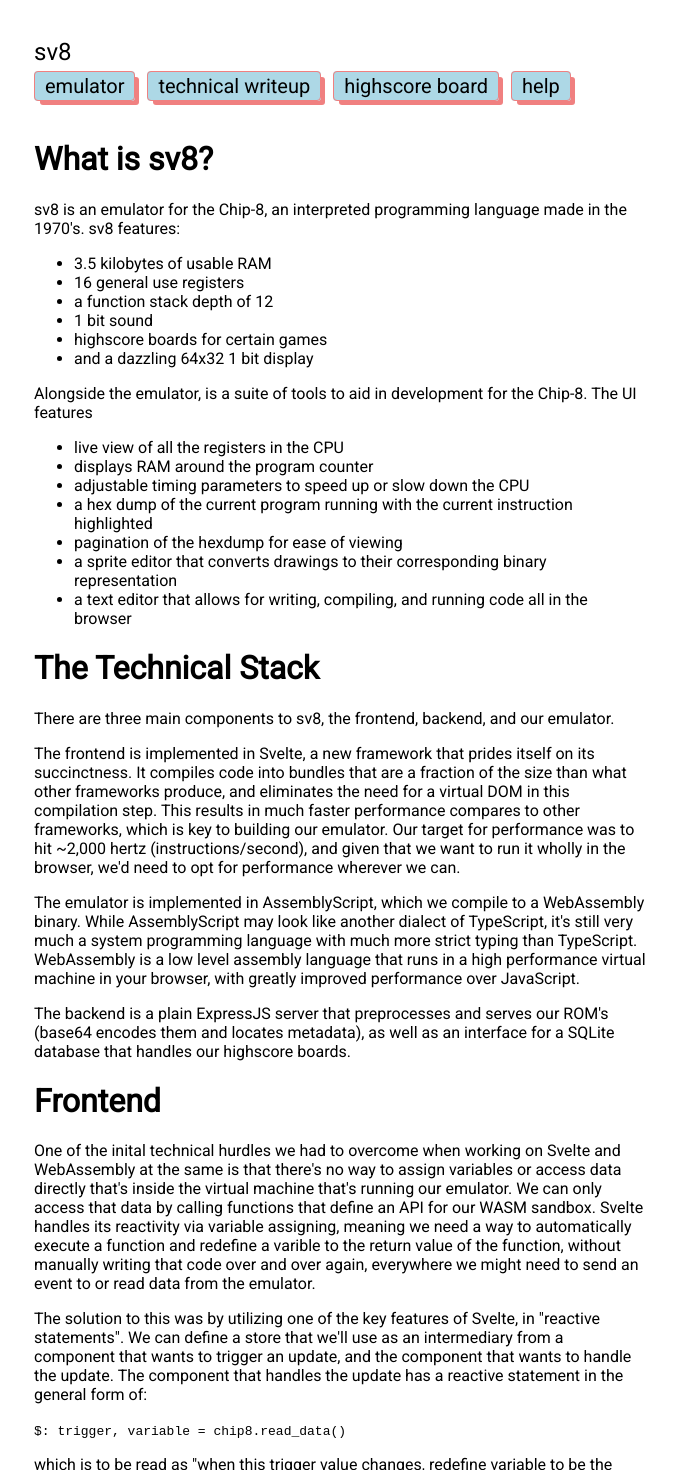
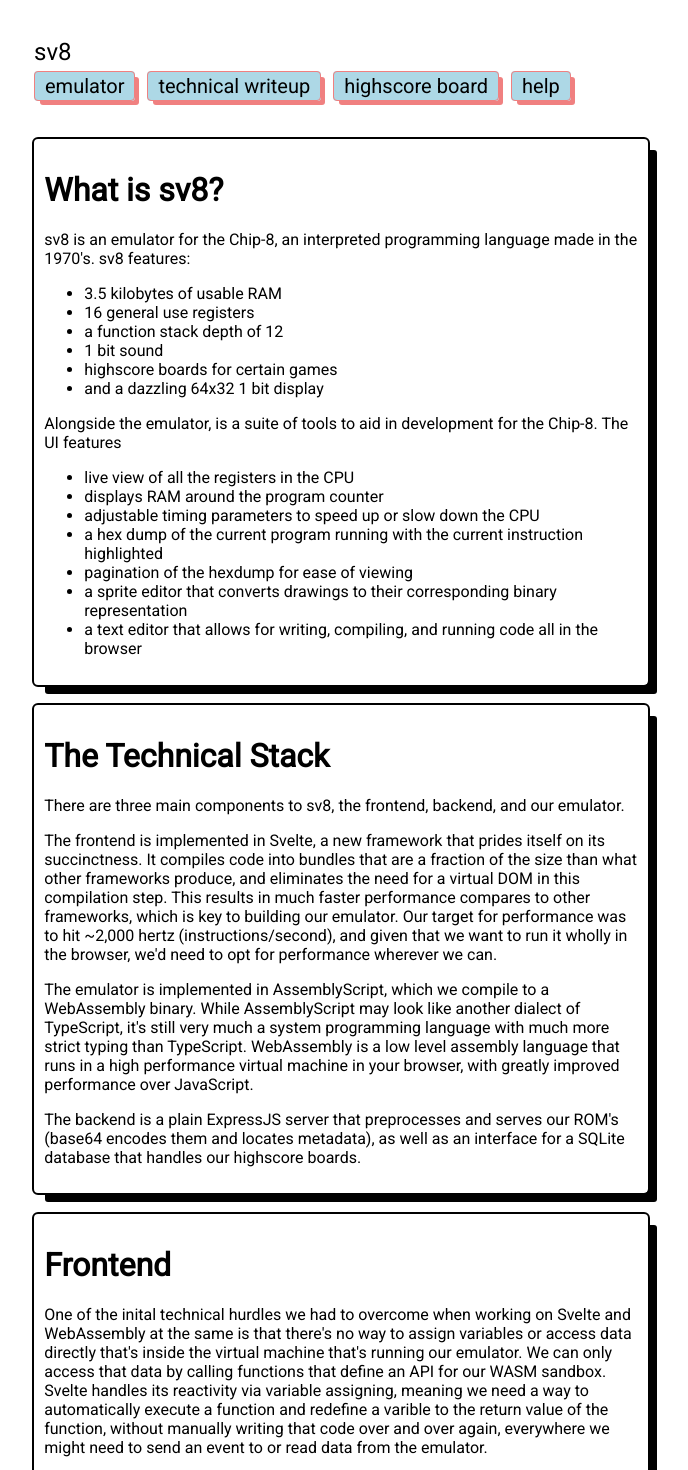
Before and after one commit to moodyRahman/cs499_chip8emu, a SvelteKit app in the folder frontend/: page /writeup in a window 1280 px wide. Shown: the top 1470 px of the page, without its empty margins (94-782 px from the left). Built offline with nearby package versions, Linux system fonts and the light colour scheme.

Commit message:
technical writeup formatting

```diff
--- a/frontend/src/routes/writeup/+page.svelte
+++ b/frontend/src/routes/writeup/+page.svelte
@@ -1,4 +1,7 @@
 <div>
+
+  <div>
+
 
   <h1>
     What is sv8?
@@ -29,6 +32,9 @@
     <li>a sprite editor that converts drawings to their corresponding binary representation</li>
     <li>a text editor that allows for writing, compiling, and running code all in the browser</li>
   </ul>
+</div>
+
+<div>
 
   <h1>The Technical Stack</h1>
   <p>
@@ -57,7 +63,13 @@
     (base64 encodes them and locates metadata), as well as an interface for a
     SQLite database that handles our highscore boards.
   </p>
+</div>
 
+
+
+
+
+<div>
   <h1>
     Frontend
   </h1>
@@ -118,7 +130,13 @@
     at my foot. It felt great to refactor massive swaths of code via a copy paste
     and everything just working first try.
   </p>
+</div>
 
+
+
+
+
+<div>
   <h1>
     Emulator
   </h1>
@@ -195,9 +213,18 @@
 </div>
 
 
+
+</div>
+
+
 <style>
-  div {
+  div > div {
     width: 60%;
+    padding: 1%;
+    margin-top: 2%;
+    outline: 2px solid black;
+    border-radius: 4px;
+    box-shadow: 10px 10px 0px -1px black;
   }
 
   code {
```
